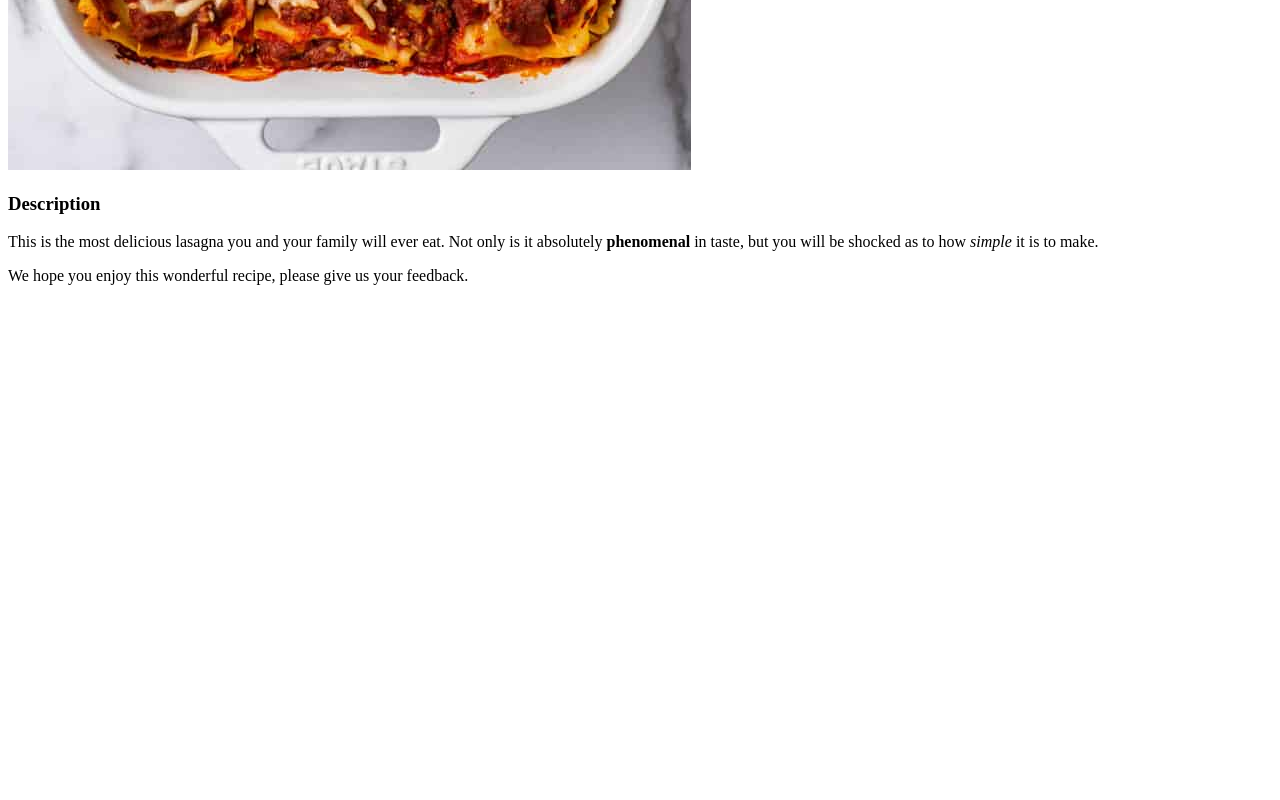
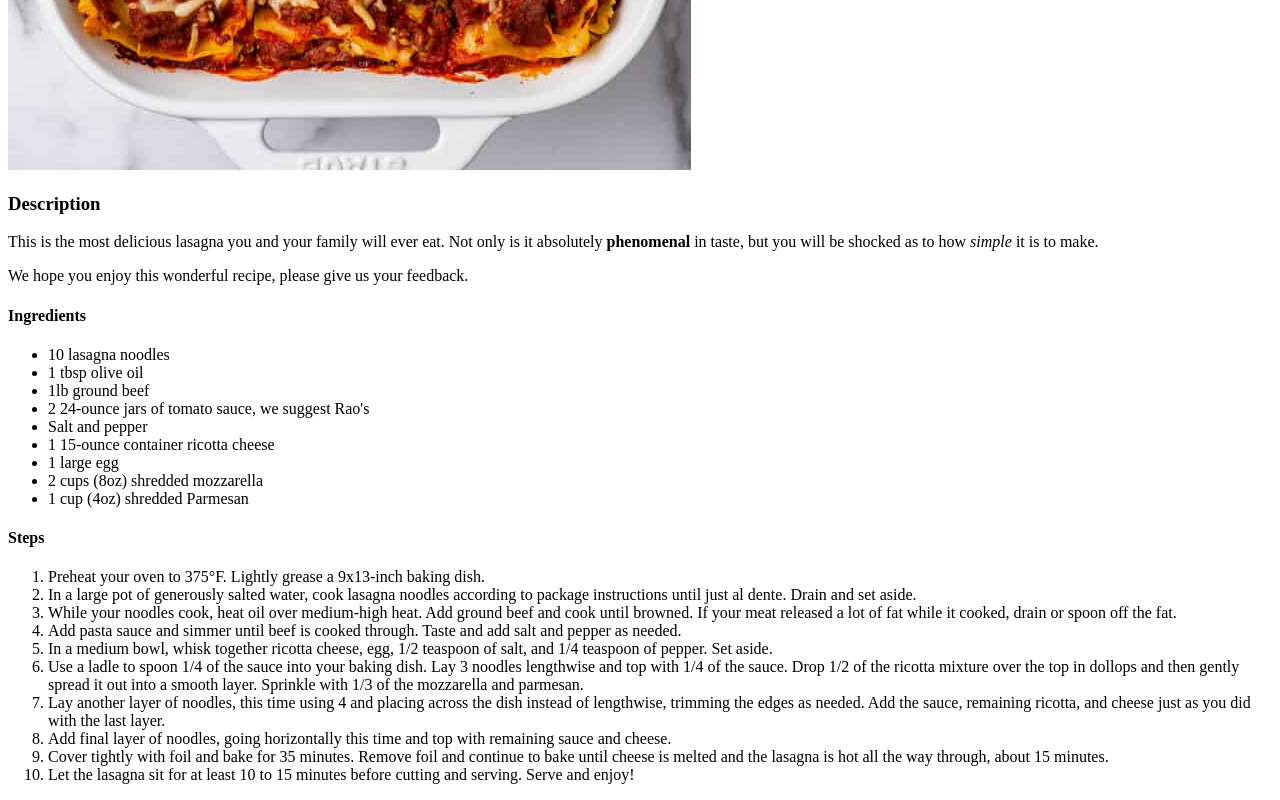
Before and after one commit to gooeymonster/odin-recipes, a plain HTML site: page recipes/lasagna.html in a window 1280 px wide. Shown: the part 934-1734 px from the top of the page. Before the commit the page ends 1235 px from the top, so only its background shows below. Drawn offline with Linux system fonts and the light colour scheme.

Commit message:
Added ingredients and steps to lasagna

```diff
--- a/recipes/lasagna.html
+++ b/recipes/lasagna.html
@@ -18,4 +18,45 @@
 
         <p>We hope you enjoy this wonderful recipe, please give us your feedback.</p>
 
+        <h4>Ingredients</h4>
+        <ul>
+            <li>10 lasagna noodles</li>
+            <li>1 tbsp olive oil</li>
+            <li>1lb ground beef</li>
+            <li>2 24-ounce jars of tomato sauce, we suggest Rao's</li>
+            <li>Salt and pepper</li>
+            <li>1 15-ounce container ricotta cheese</li>
+            <li>1 large egg</li>
+            <li>2  cups (8oz) shredded mozzarella</li>
+            <li>1 cup (4oz) shredded Parmesan</li>
+        </ul>
+
+        <h4>Steps</h4>
+        <ol>
+           <li>Preheat your oven to 375°F. Lightly grease a 9x13-inch baking dish.</li>
+           <li>In a large pot of generously salted water, cook lasagna noodles according to package instructions
+               until just al dente. Drain and set aside.</li>
+           <li>While your noodles cook, heat oil over medium-high heat. Add ground beef and cook until browned.
+            If your meat released a lot of fat while it cooked, drain or spoon off the fat. </li>
+           <li>Add pasta sauce and simmer until beef is cooked through.
+               Taste and add salt and pepper as needed.</li>
+           <li>In a medium bowl, whisk together ricotta cheese, egg,
+               1/2 teaspoon of salt, and 1/4 teaspoon of pepper.
+               Set aside.</li>
+           <li>Use a ladle to spoon 1/4 of the sauce into your baking dish.
+               Lay 3 noodles lengthwise and top with 1/4 of the sauce.
+               Drop 1/2 of the ricotta mixture over the top in dollops and then gently spread it out into a smooth layer.
+               Sprinkle with 1/3 of the mozzarella and parmesan.</li>
+           <li>Lay another layer of noodles, this time using 4 and placing across the dish instead of lengthwise,
+               trimming the edges as needed.
+               Add the sauce, remaining ricotta, and cheese just as you did with the last layer.</li>
+           <li>Add final layer of noodles,
+               going horizontally this time and top with remaining sauce and cheese.</li>
+           <li>Cover tightly with foil and bake for 35 minutes.
+               Remove foil and continue to bake until cheese is melted and the lasagna is
+               hot all the way through, about 15 minutes.</li>
+           <li>Let the lasagna sit for at least 10 to 15 minutes before cutting and serving.
+               Serve and enjoy!</li>
+        </ol>
+
 </html>
```
